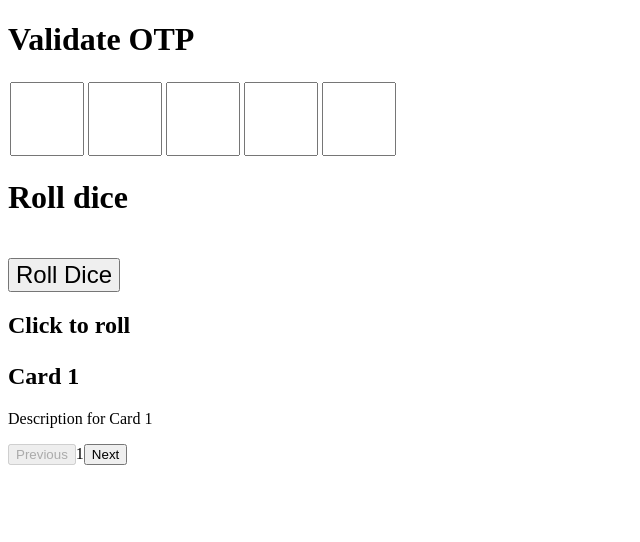
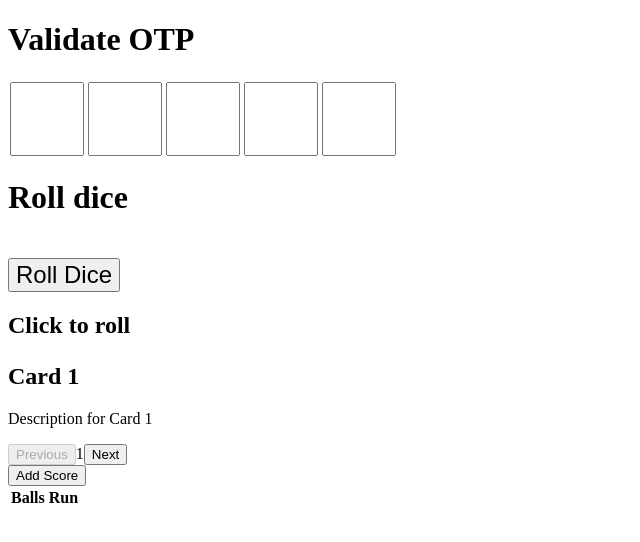
Before and after one commit to Kishore-L13/Namaste_react_Practice, a React (Vite) app: page / in a window 1280 px wide. Shown: the top 542 px of the page, without its empty margins (0-640 px from the left). Built offline with nearby package versions, Linux system fonts and the light colour scheme.

Commit message:
Scoreboard

```diff
--- a/src/App.jsx
+++ b/src/App.jsx
@@ -4,6 +4,7 @@ import Dice_roller from './Project/Dice_roller'
 import Carousel from './Project/Carousel'
 import { Languages } from 'lucide-react'
 import "i18next"
+import Scoreboard from './Project/Scoreboard'
 
 function App() {
 
@@ -12,6 +13,7 @@ function App() {
     <OTP/>
     <Dice_roller/>
 <Carousel/>
+<Scoreboard/>
     </>
   )
 }
--- a/src/Project/CheckEvenorOdd.jsx
+++ b/src/Project/CheckEvenorOdd.jsx
@@ -5,7 +5,6 @@ const CheckEvenorOdd = () => {
   const [loading, setLoading] = useState(false)
   const [result,setResult] = useState(null)
   const Check = ()=>{
-
     setLoading(true)
     setResult(null)
   setTimeout(()=>  {const number = parseInt(input,10)
--- a/src/Project/Dice_roller.jsx
+++ b/src/Project/Dice_roller.jsx
@@ -9,8 +9,10 @@ const Roller = ()=>{
   return (
     <div>
         <h1>Roll dice</h1>
-        <button style={{marginTop: "20px", fontSize: "24px" }} onClick={Roller}>Roll Dice</button>
-        <h3 style={{marginTop: "20px", fontSize: "24px" }}>{rolldice!==null?`🎲 ${rolldice}`:"Click to roll"}</h3>
+        <button style={{marginTop: "20px", fontSize: "24px" }}
+        onClick={Roller}>Roll Dice</button>
+        <h3 style={{marginTop: "20px", fontSize: "24px" }}>
+          {rolldice!==null?`🎲 ${rolldice}`:"Click to roll"}</h3>
     </div>
   )
 }
--- a/src/Project/Scoreboard.jsx
+++ b/src/Project/Scoreboard.jsx
@@ -1,8 +1,34 @@
-import React from 'react'
+import React, { useState } from 'react'
 
 const Scoreboard = () => {
+    const [balls,setBalls] = useState([]);
+    const [total,setTotal] = useState(0)
+    const addrun = ()=>{
+        if (balls.length<6){
+            const run = Math.floor(Math.random()*6+1)
+            setBalls([...balls,run])
+            setTotal(prev=>prev+run)
+        }
+    }
+
   return (
-    <div>Scoreboard</div>
+    <div>
+        <button onClick={addrun}>Add Score</button>
+        <table>
+            <thead>
+                <tr>
+                <th>Balls</th>
+                <th>Run</th></tr>
+            </thead>
+            <tbody>
+               { balls.map((run,i)=>(<tr key={i}>
+                    <td>{i+1}</td>
+                      <td>{run}</td>
+                </tr>))}
+            </tbody>
+        </table>
+        {balls.length === 6 && <h3>Total Score: {total}</h3>}
+        </div>
   )
 }
 
```
